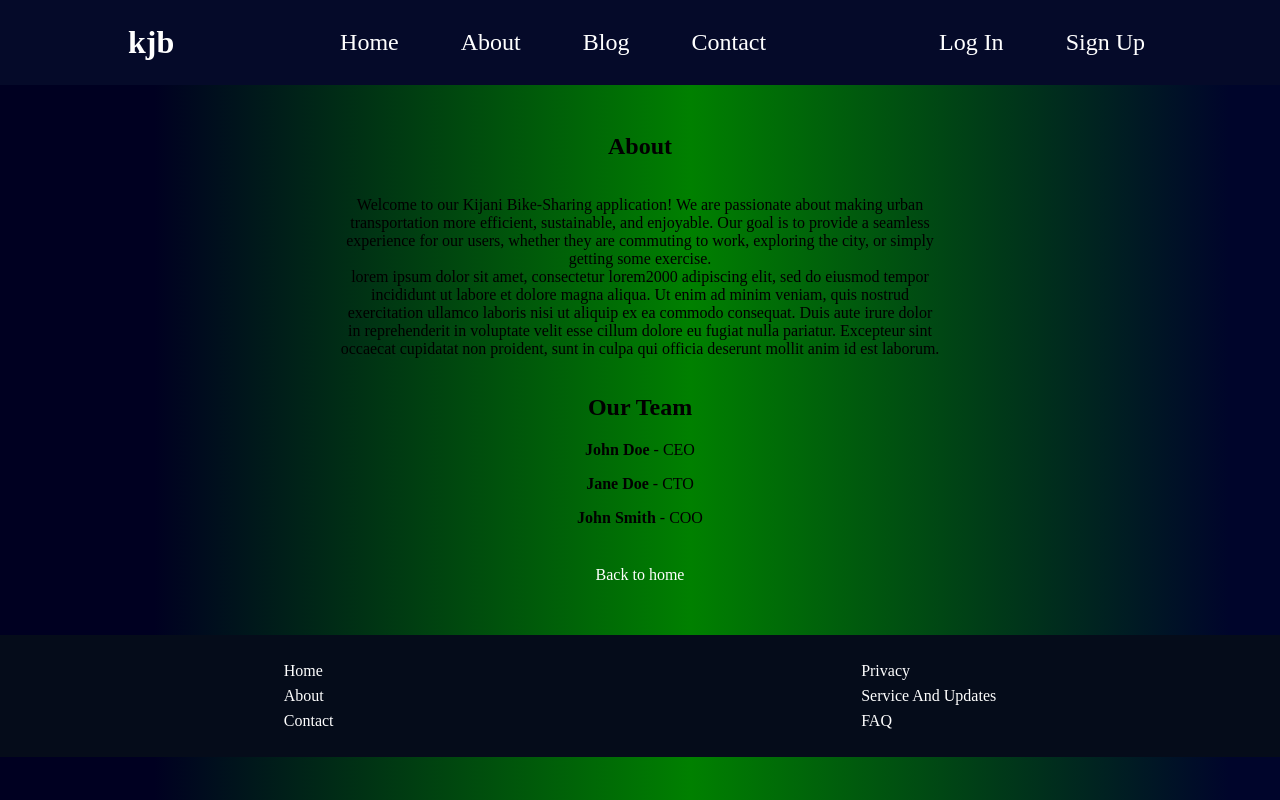
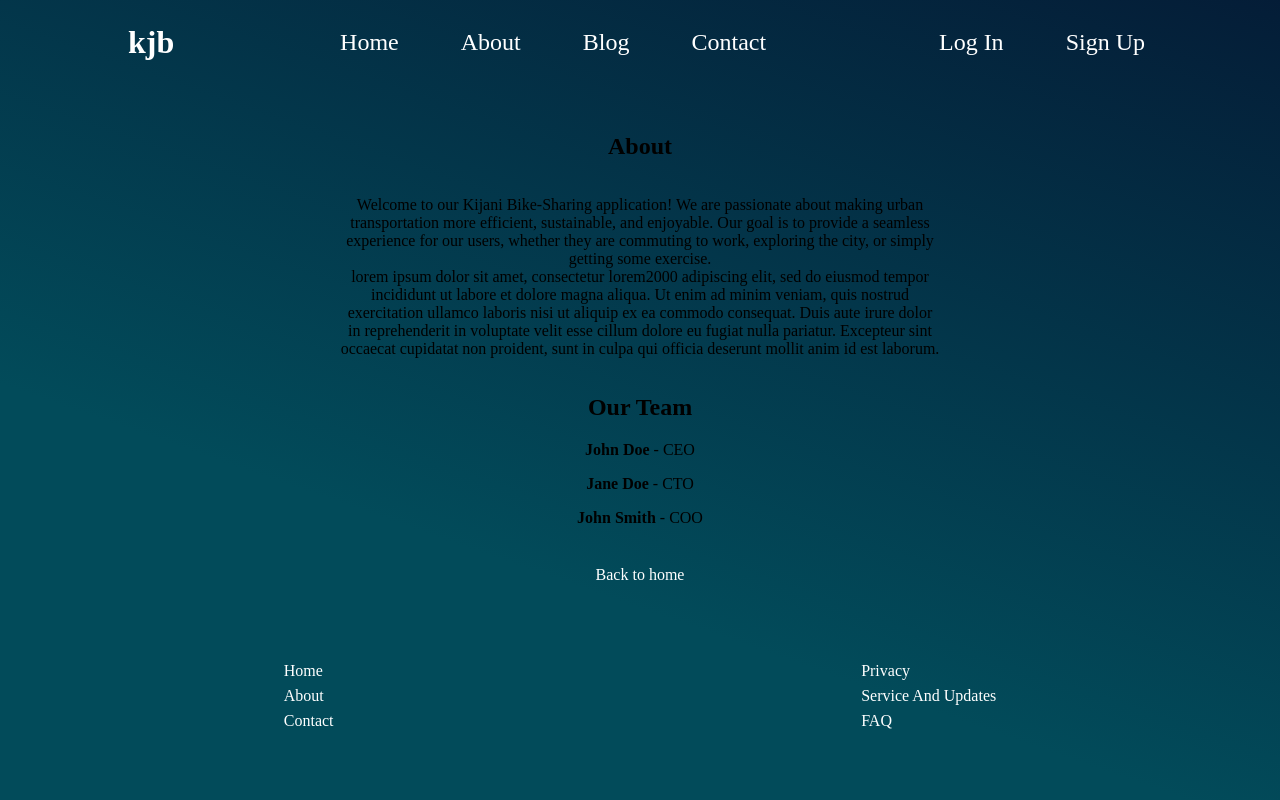
Before and after one commit to kolaoba/Kijani_Bikeshare, a React (Create React App) app in the folder front_end/kijani-bikes/: page /about in a window 1280 px wide. Built offline with nearby package versions, Linux system fonts and the light colour scheme.

Commit message:
Update background color

```diff
--- a/front_end/kijani-bikes/src/components/layout/Footer.module.css
+++ b/front_end/kijani-bikes/src/components/layout/Footer.module.css
@@ -1,7 +1,7 @@
 /* CSS styling for a 2 column footer */
 
 footer {
-  background-color: #050c1a;
+  /* background-color: #050c1a; */
   color: #fff;
   padding: 20px;
 }
@@ -18,12 +18,16 @@ footer {
   width: 50%;
 } */
 
-.left-col {
+.leftcol {
   padding-right: 20px;
+  display: flex;
+  flex-direction: row;
 }
 
-.right-col {
+.rightcol {
   padding-left: 20px;
+  display: flex;
+  flex-direction: row;
 }
 
 /* Style the links */
--- a/front_end/kijani-bikes/src/components/layout/MainNavigation.module.css
+++ b/front_end/kijani-bikes/src/components/layout/MainNavigation.module.css
@@ -6,7 +6,7 @@
   display: flex;
   align-items: center;
   justify-content: space-between;
-  background-color: #050a29;
+  /* background-color: #050a29; */
   padding: 0 10%;
 }
 
--- a/front_end/kijani-bikes/src/components/loginForm.module.css
+++ b/front_end/kijani-bikes/src/components/loginForm.module.css
@@ -1,5 +1,5 @@
 .container {
-  background-color: #fff;
+  background-color: white;
   border-radius: 15px;
   box-shadow: 0 0 10px rgba(0, 0, 0, 0.3);
   max-width: 30%;
--- a/front_end/kijani-bikes/src/index.css
+++ b/front_end/kijani-bikes/src/index.css
@@ -1,57 +1,13 @@
-/* body {
-  height: 100%;
-  display: flex;
-  flex-direction: column;
-  justify-content: center;
-} */
+/* Body styling */
 
 body {
   margin: 0;
   min-height: 100vh;
-  /* background-color: #050a29; */
-
-  /* background-color: linear-gradient(
+  background: linear-gradient(
     199.32deg,
     #050a29 -27.26%,
     #024b5a 66.72%,
     #024b5a 111.15%,
     #02535e 126.36%
-  ); */
-
-  /* background-color: -moz-linear-gradient(
-    90deg,
-    #000021 1%,
-    #008000 54%,
-    #00052b 96%
-  ); */
+  );
 }
-
-body {
-  /* ff 3.6+ */
-  background: -moz-linear-gradient(
-    90deg,
-    #000021 12%,
-    #008000 54%,
-    #00052b 96%
-  );
-
-  /* safari 5.1+,chrome 10+ */
-  background: -webkit-linear-gradient(
-    90deg,
-    #000021 12%,
-    #008000 54%,
-    #00052b 96%
-  );
-
-  /* opera 11.10+ */
-  background: -o-linear-gradient(90deg, #000021 12%, #008000 54%, #00052b 96%);
-
-  /* ie 6-9 */
-  filter: progid:DXImageTransform.Microsoft.gradient( startColorstr='#00052B', endColorstr='#000021', GradientType=0 );
-
-  /* ie 10+ */
-  background: -ms-linear-gradient(90deg, #000021 12%, #008000 54%, #00052b 96%);
-
-  /* global 94%+ browsers support */
-  background: linear-gradient(90deg, #000021 12%, #008000 54%, #00052b 96%);
-}
```
